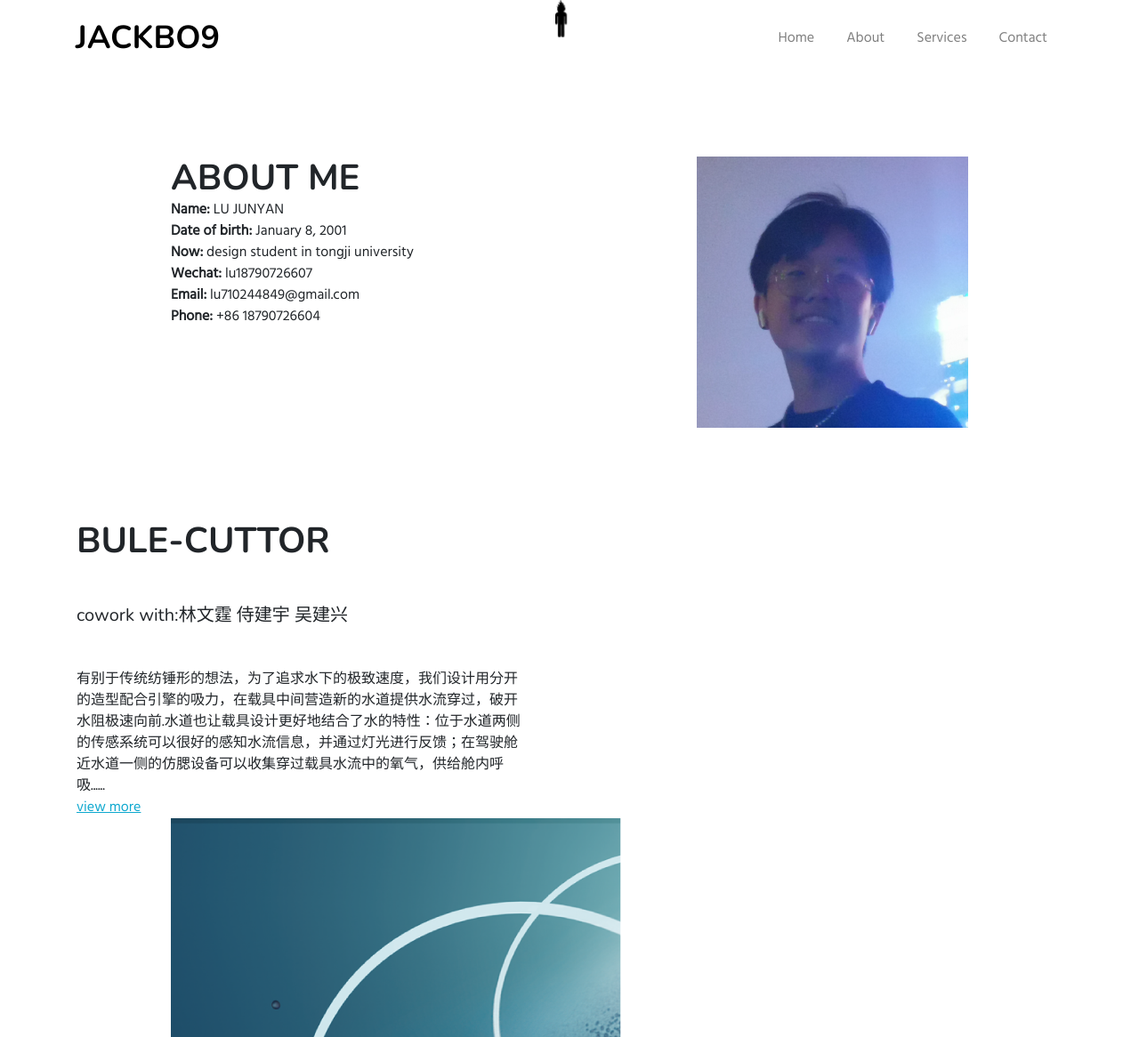
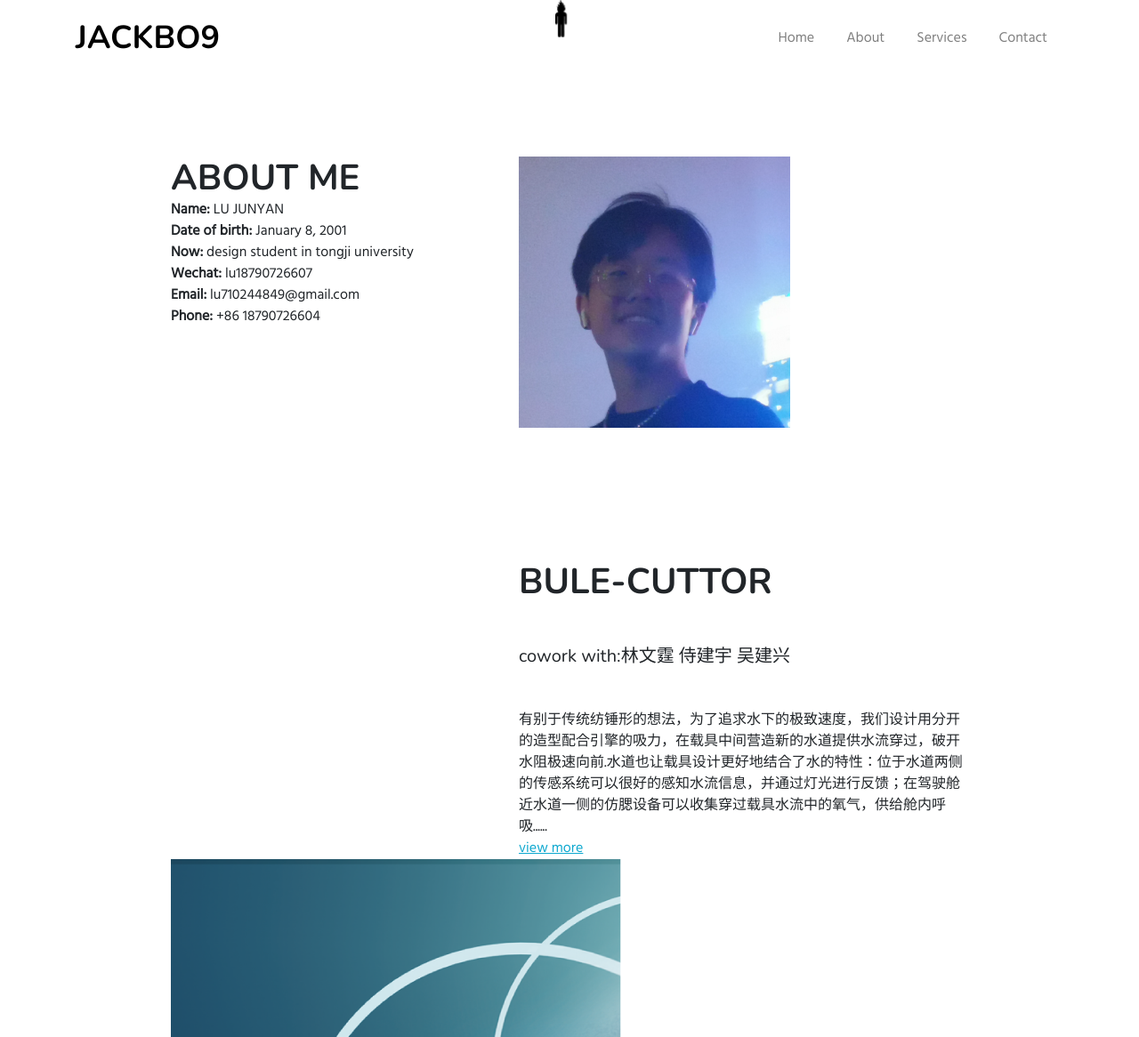
Before and after one commit to jackbo9/jackbo9.github.io, a plain HTML site: page index.html in a window 1280 px wide. Shown: the top 1166 px of the page at 89% size. Drawn offline with nearby package versions, Linux system fonts and the light colour scheme; files whose address does not match are found by name.

Commit message:
Add files via upload

```diff
--- a/index.html
+++ b/index.html
@@ -50,7 +50,20 @@
         <br><br>
         <br><br>
         <img class="img-responsive" src="assests/image0.png" alt="pic0"
-></div>
+><div class="block1">
+  <br><br><br><br>
+  <h1> <strong>BULE-CUTTOR</strong></h1>
+<br><br>
+
+  <h5>cowork with:林文霆 侍建宇 吴建兴</h5>
+
+<br><br>
+
+  <p>有别于传统纺锤形的想法，为了追求水下的极致速度，我们设计用分开的造型配合引擎的吸力，在载具中间营造新的水道提供水流穿过，破开水阻极速向前.水道也让载具设计更好地结合了水的特性：位于水道两侧的传感系统可以很好的感知水流信息，并通过灯光进行反馈；在驾驶舱近水道一侧的仿腮设备可以收集穿过载具水流中的氧气，供给舱内呼吸......</p>
+  <a href="https://www.runoob.com/" ><u>view more</u></a>
+  </div>
+</div>
+
     <div class="block">
         <br><br>
         <br><br>
@@ -67,23 +80,13 @@
 
 
         </div>
-        <div class="block1">
-            <br><br><br><br>
-            <h1> <strong>BULE-CUTTOR</strong></h1>
-          <br><br>
-
-            <h5>cowork with:林文霆 侍建宇 吴建兴</h5>
-
-     <br><br>
-
-            <p>有别于传统纺锤形的想法，为了追求水下的极致速度，我们设计用分开的造型配合引擎的吸力，在载具中间营造新的水道提供水流穿过，破开水阻极速向前.水道也让载具设计更好地结合了水的特性：位于水道两侧的传感系统可以很好的感知水流信息，并通过灯光进行反馈；在驾驶舱近水道一侧的仿腮设备可以收集穿过载具水流中的氧气，供给舱内呼吸......</p>
-            <a href="https://www.runoob.com/" ><u>view more</u></a>
-            </div>
 
     <div class="box1">
         <img class="img-responsive" src="assests/image2_画板 1.png" alt="pic1"
     >
     </div>
+
+
 
     <div class="block2">
         <br><br>
--- a/style.css
+++ b/style.css
@@ -40,12 +40,8 @@ float: right;
 }
 .block1
 {width: 505px
-;
-	float: right;
-
-	margin: 0px;
+;float: right;margin: 0px;
 	margin-top: 40pt;
-	margin-right: 15%;
 	font-family:'Futura''Times New Roman','sans-serif', 宋体, 楷体;}
 	.block2
 {width: 505px
@@ -92,3 +88,9 @@ float: right;
 	display: inline-block;
 	height: auto;
 	max-width: 100%;}
+	.box6
+	{
+	float: right;
+		margin: 0px;
+		margin-top: 40pt;
+		margin-right: 15%; }
```
